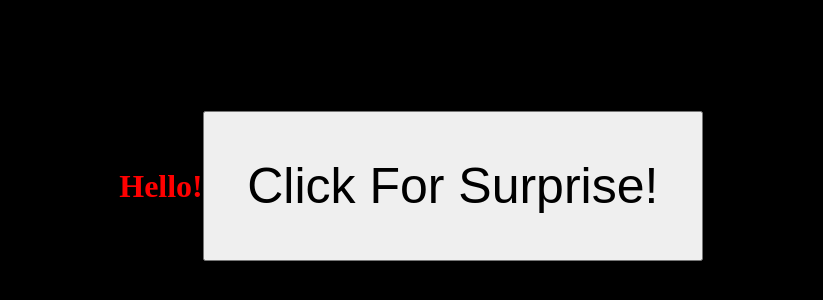
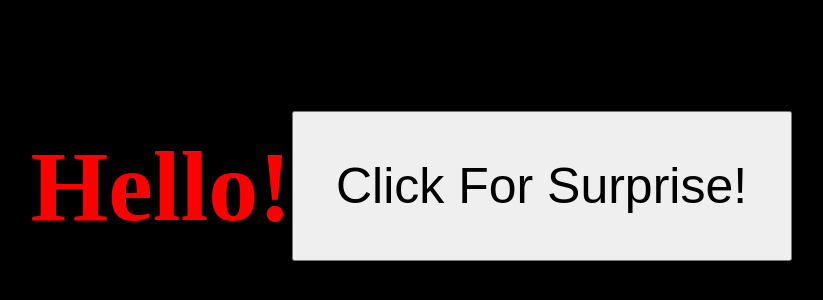
Before and after one commit to Zardd99/Zardd99.github.io, a plain HTML site: page index.html in a window 1280 px wide. Shown: the part 222-522 px from the top of the page, without its empty margins (229-1052 px from the left). Drawn offline with Linux system fonts and the light colour scheme.

Commit message:
Update app.css

```diff
--- a/app.css
+++ b/app.css
@@ -1,7 +1,9 @@
 h1 {
     color: red;
+    font-size: 100px;
 }
 
 body {
     background-color: black;
+    font-size: 100px;
 }
```
